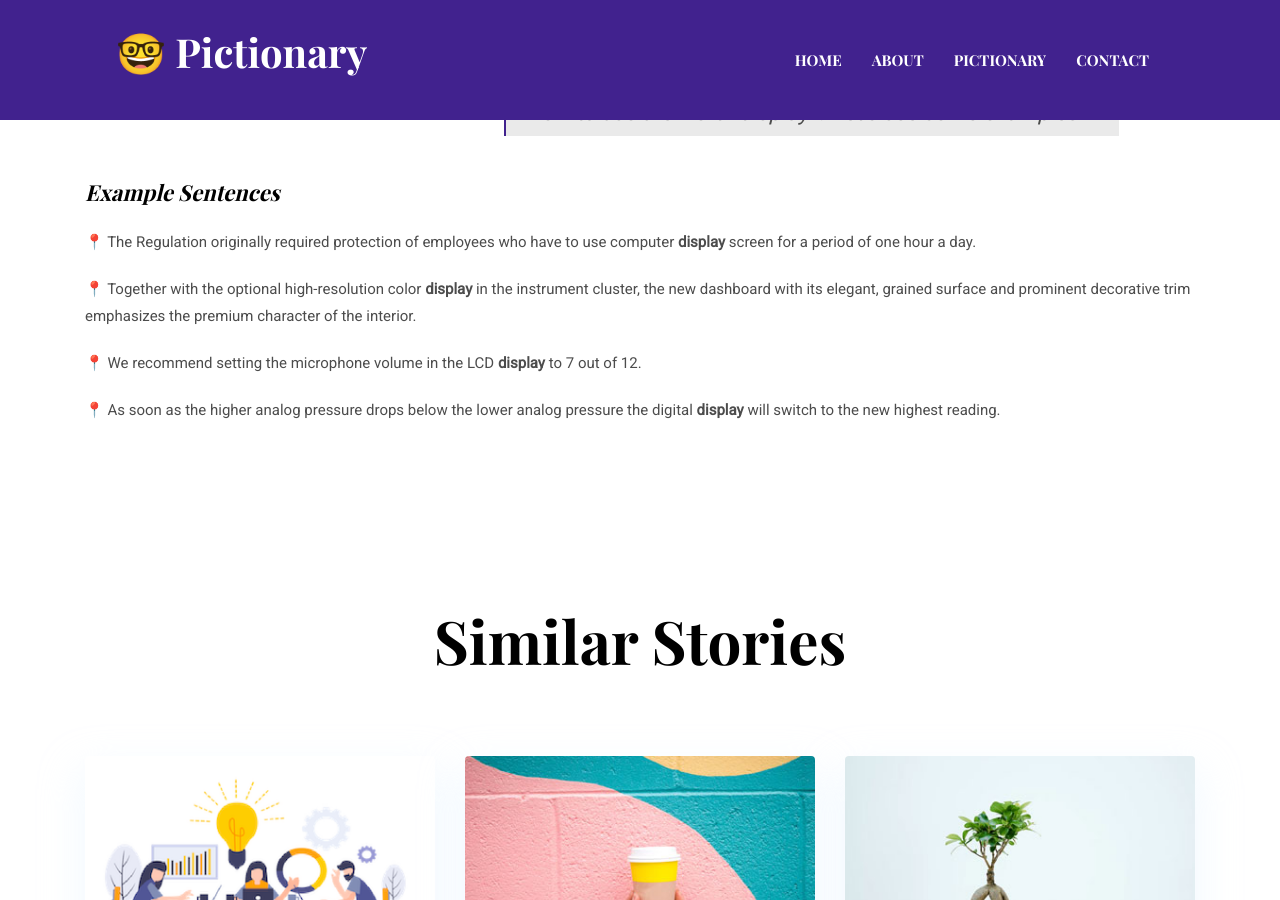
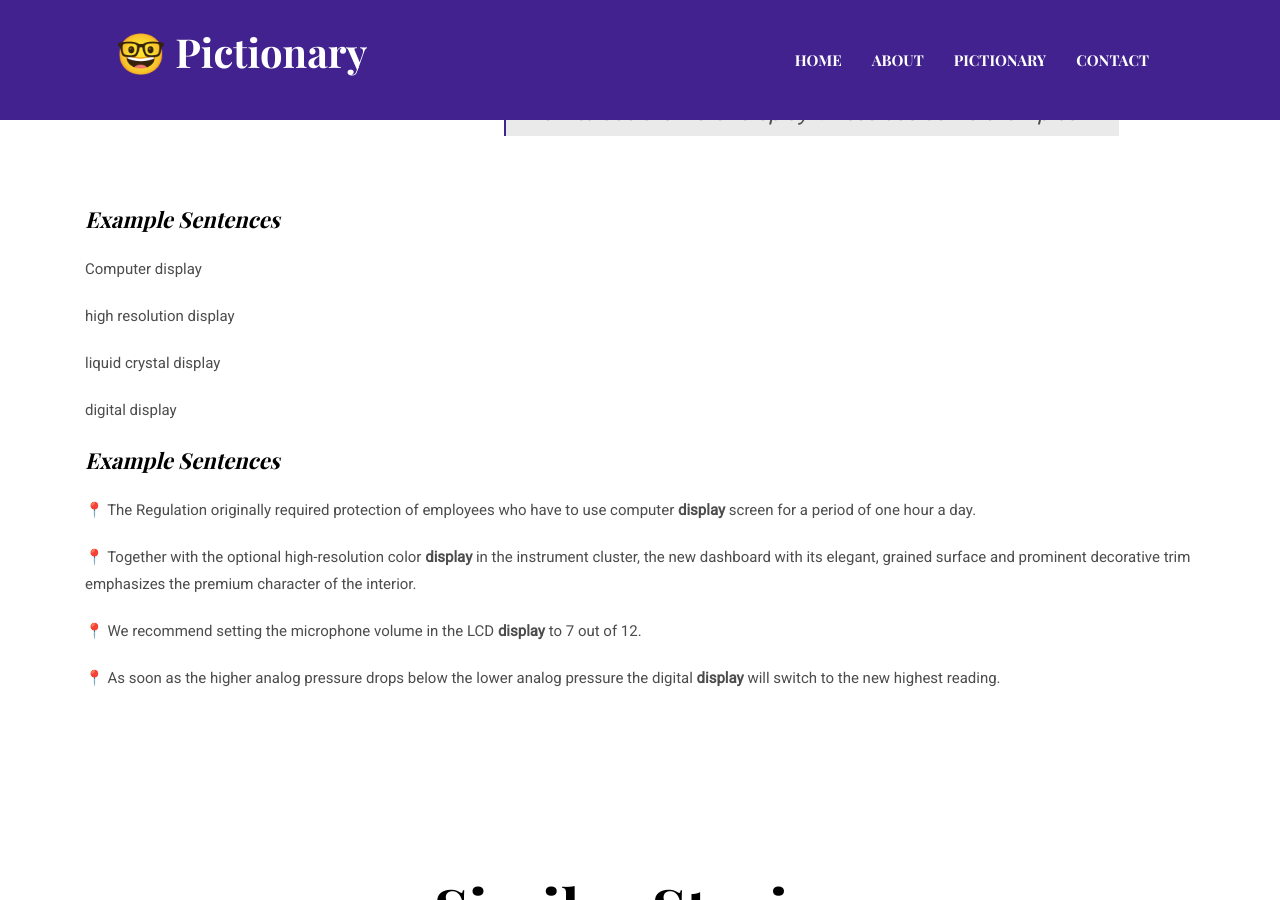
Before and after one commit to a1g5/a1g5.github.io, a Jekyll site: the page built from _posts/2023-02-20-display.markdown, in a window 1280 px wide and 900 px high, scrolled down 903 px. Built offline with Jekyll 4.4.1, drawn with Linux system fonts in a browser that asks for light colours.

Commit message:
Update 2023-02-20-display.markdown

```diff
--- a/_posts/2023-02-20-display.markdown
+++ b/_posts/2023-02-20-display.markdown
@@ -22,6 +22,16 @@ image:  /assets/images/blog/post-1.jpg
 
 > How to use the word "display"? Let's see some examples ~
 
+<br>
+**<i> <B> Example Sentences </B></i>**
+
+Computer display
+
+high resolution display
+
+liquid crystal display
+
+digital display
 
 
 **<i> <B> Example Sentences </B></i>**
```
